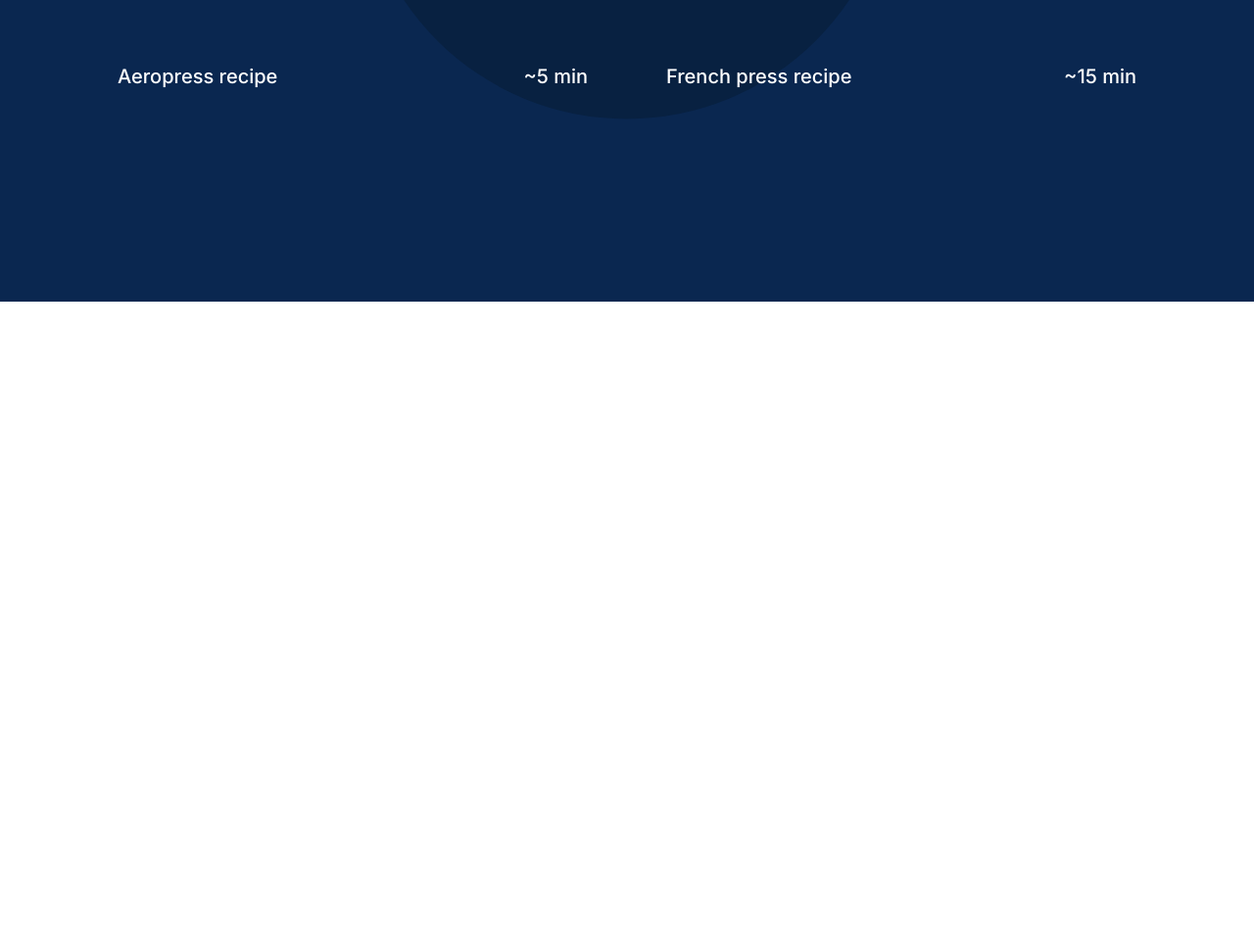
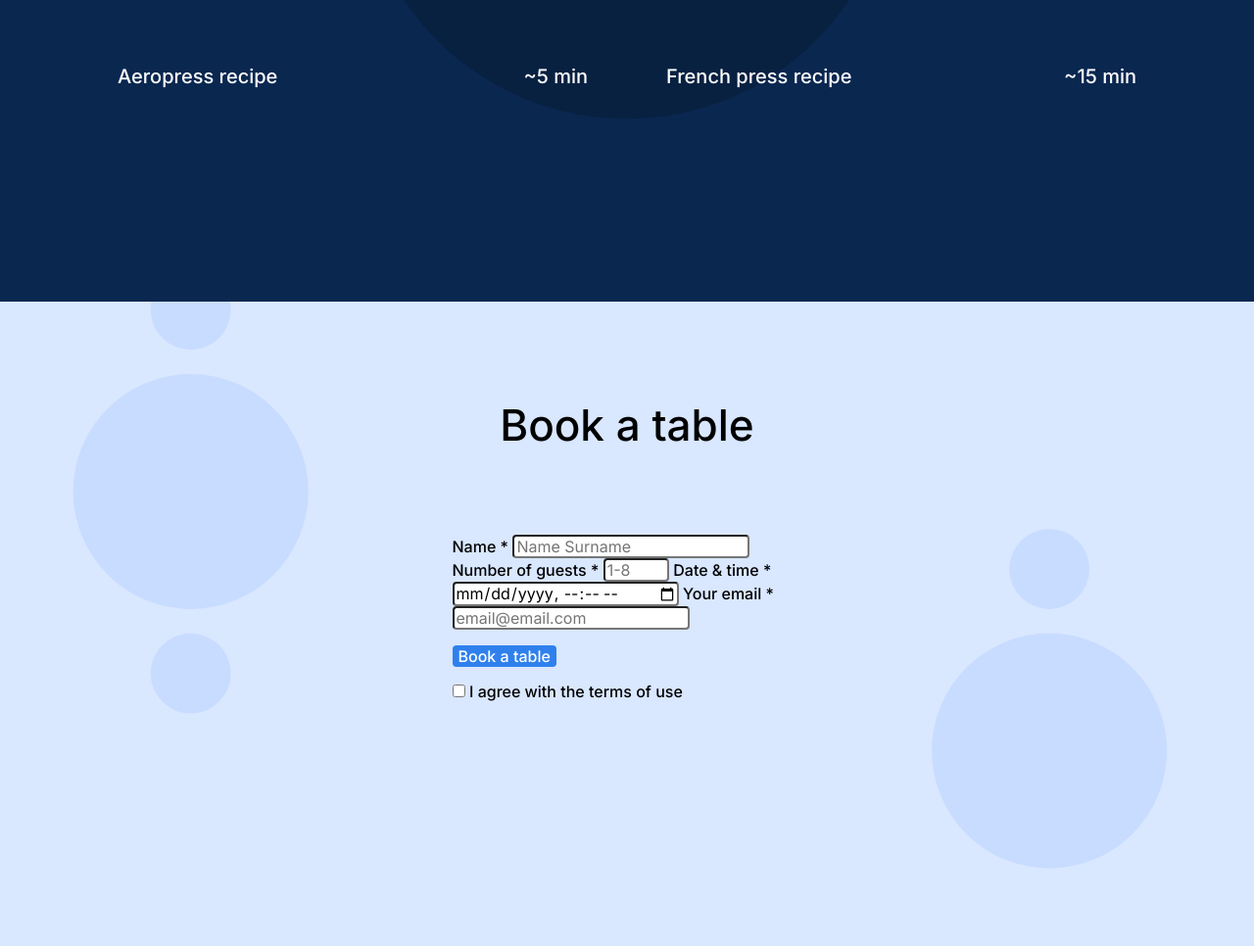
Before and after one commit to juancr-0101/se_project_coffeeshop, a plain HTML site: page index.html in a window 1280 px wide. Shown: the part 1384-2350 px from the top of the page at 98% size. Before the commit the page ends 1692 px from the top, so only its background shows below. Drawn offline with Linux system fonts and the light colour scheme; grey boxes are pictures that could not be loaded.

Commit message:
new update

```diff
--- a/index.html
+++ b/index.html
@@ -101,8 +101,61 @@
             </div>
           </div>
         </section>
+        <section class="reservation" id="book-a-table">
+          <h2 class="reservation__title">Book a table</h2>
+          <form class="form reservation__form">
+            <fieldset class="form__fieldset">
+              <label class="form__label" for="name">Name *</label>
+              <input
+                class="form__input"
+                type="text"
+                id="name"
+                placeholder="Name Surname"
+                required
+              />
+              <label class="form__label" for="guests">Number of guests *</label>
+              <input
+                class="form__input"
+                type="number"
+                id="guests"
+                min="1"
+                max="8"
+                placeholder="1-8"
+                required
+              />
+              <label class="form__label" for="date">Date & time *</label>
+              <input
+                class="form__input"
+                type="datetime-local"
+                id="date"
+                required
+              />
+              <label class="form__label" for="email">Your email *</label>
+              <input
+                class="form__input"
+                type="email"
+                id="email"
+                placeholder="email@email.com"
+                required
+              />
+            </fieldset>
+            <fieldset class="form__fieldset">
+              <button class="form__button" type="sumbit">Book a table</button>
+            </fieldset>
+            <fieldset class="form__fieldset">
+              <input
+                class="form__checkbox"
+                type="checkbox"
+                id="terms-of-use"
+                required
+              />
+              <label class="form__label" for="terms-of-use"
+                >I agree with the terms of use</label
+              >
+            </fieldset>
+          </form>
+        </section>
         <section class="menu" id="menu"></section>
-        <section class="reservation" id="book-a-table"></section>
         <section class="about" id="contacts"></section>
       </main>
       <footer class="footer"></footer>
--- a/pages/index.css
+++ b/pages/index.css
@@ -157,3 +157,55 @@
   display: flex;
   justify-content: space-between;
 }
+.reservation {
+  background-color: #d9e7ff;
+  background-image: url(/images/se_project_2_files/background_reservation.svg);
+  background-size: cover;
+  background-repeat: no-repeat;
+  background-position: center;
+  display: flex;
+  flex-direction: column;
+  align-items: center;
+  padding-bottom: 120px;
+}
+.reservation__title {
+  margin: 0;
+  padding-top: 100px;
+  padding-bottom: 80px;
+  font-weight: 500;
+  font-size: 44px;
+  line-height: 52px;
+}
+.form {
+  padding-bottom: 120px;
+}
+.reservation__form {
+  width: 385px;
+  display: flex;
+  flex-direction: column;
+  flex-wrap: wrap;
+}
+.form__fieldset {
+  border: none;
+}
+.form__label {
+  font-weight: 500;
+  font-size: 16px;
+  line-height: 20px;
+}
+.form__input {
+  border-radius: 4px;
+}
+.form__button {
+  background-color: #2f80ed;
+  color: #ffffff;
+  border-radius: 4px;
+  font-weight: 500;
+  font-size: 16px;
+  line-height: 20px;
+  border: none;
+}
+.form__button:hover {
+  opacity: 70%;
+  transition: 1s linear;
+}
```
